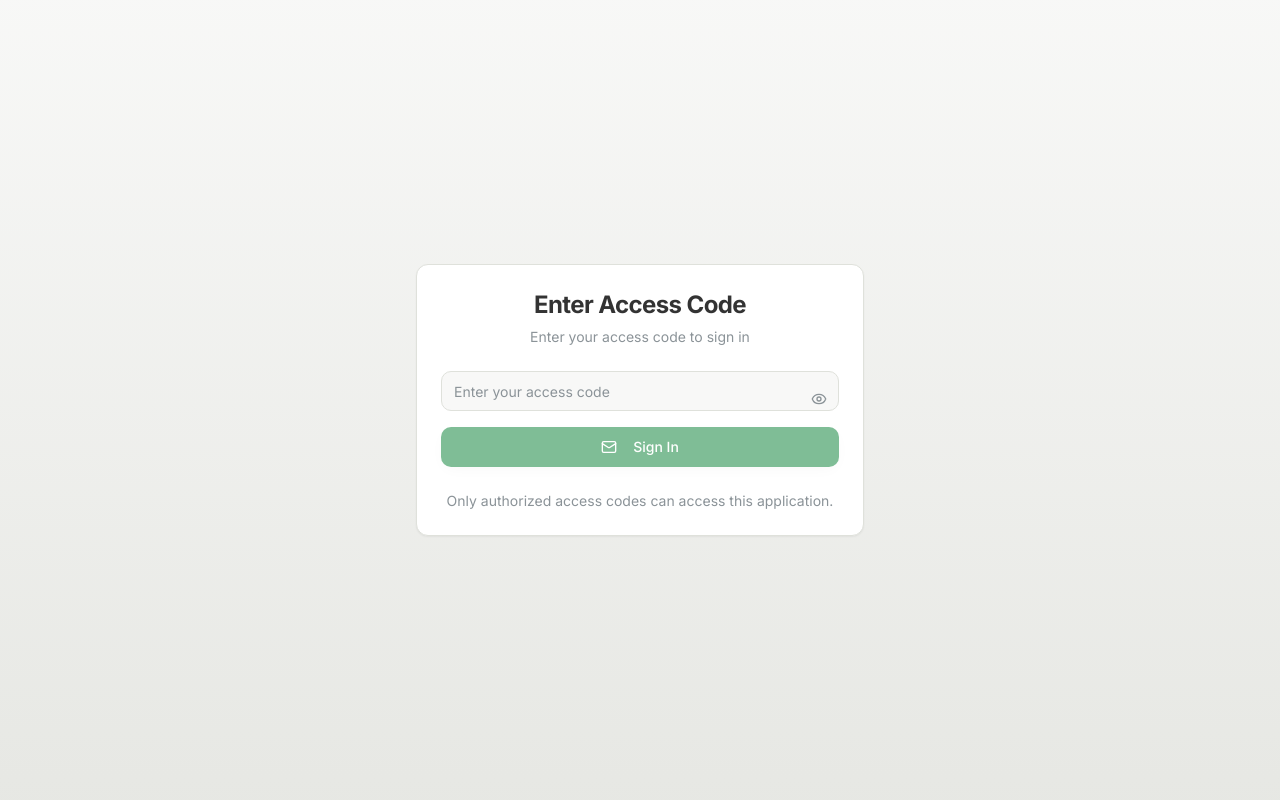
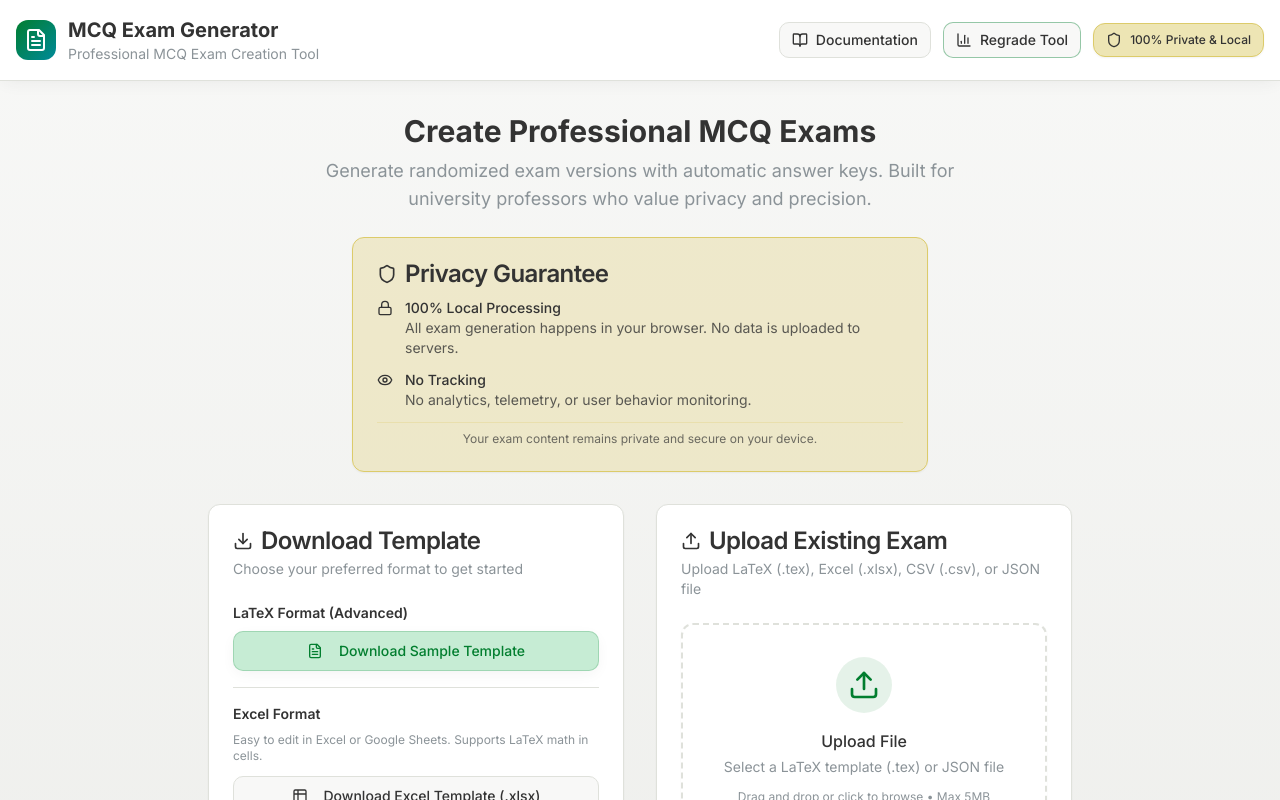
Before and after one commit to mmogib/examazej, a React (Vite) app: page /app in a window 1280 px wide. Before the commit this address led to /auth. Shown: the top 800 px of the page. Built offline with nearby package versions, Linux system fonts and the light colour scheme.

Commit message:
feat: remove auth

```diff
--- a/src/App.tsx
+++ b/src/App.tsx
@@ -5,7 +5,6 @@ import { QueryClient, QueryClientProvider } from "@tanstack/react-query";
 import { BrowserRouter, Routes, Route } from "react-router-dom";
 import { PageTransition } from "@/components/PageTransition";
 import Index from "./pages/Index";
-import Auth from "./pages/Auth";
 import Landing from "./pages/Landing";
 import NotFound from "./pages/NotFound";
 
@@ -20,7 +19,6 @@ const App = () => (
         <Routes>
           <Route path="/" element={<PageTransition><Landing /></PageTransition>} />
           <Route path="/app" element={<PageTransition><Index /></PageTransition>} />
-          <Route path="/auth" element={<PageTransition><Auth /></PageTransition>} />
           {/* ADD ALL CUSTOM ROUTES ABOVE THE CATCH-ALL "*" ROUTE */}
           <Route path="*" element={<PageTransition><NotFound /></PageTransition>} />
         </Routes>
--- a/src/components/layout/Header.tsx
+++ b/src/components/layout/Header.tsx
@@ -1,19 +1,15 @@
-import { Shield, FileText, Home, BookOpen, LogOut, User as UserIcon, BarChart3 } from 'lucide-react';
+import { Shield, FileText, Home, BookOpen, BarChart3 } from 'lucide-react';
 import { Card } from '@/components/ui/card';
 import { Button } from '@/components/ui/button';
-import { Tooltip, TooltipContent, TooltipProvider, TooltipTrigger } from '@/components/ui/tooltip';
-import type { User } from '@/lib/auth';
 
 interface HeaderProps {
   onStartOver?: () => void;
   onShowDocs?: () => void;
   showStartOver?: boolean;
   currentStep?: string;
-  user?: User | null;
-  onSignOut?: () => void;
 }
 
-export function Header({ onStartOver, onShowDocs, showStartOver = false, currentStep, user, onSignOut }: HeaderProps) {
+export function Header({ onStartOver, onShowDocs, showStartOver = false, currentStep }: HeaderProps) {
   return (
     <header className="border-b bg-card shadow-card">
       <div className="container mx-auto px-4 py-4">
@@ -62,38 +58,6 @@ export function Header({ onStartOver, onShowDocs, showStartOver = false, current
               </Button>
             )}
 
-            {user && (
-              <div className="flex items-center gap-2">
-                <TooltipProvider>
-                  <Tooltip>
-                    <TooltipTrigger asChild>
-                      <Card className="px-3 py-2 bg-muted border-muted cursor-default">
-                        <div className="flex items-center gap-2 text-muted-foreground">
-                          <UserIcon className="h-4 w-4" />
-                          <span className="text-xs font-medium truncate max-w-32">
-                            {user.name || user.email}
-                          </span>
-                        </div>
-                      </Card>
-                    </TooltipTrigger>
-                    <TooltipContent>
-                      <p>{user.email}</p>
-                    </TooltipContent>
-                  </Tooltip>
-                </TooltipProvider>
-
-                <Button
-                  onClick={onSignOut}
-                  variant="outline"
-                  size="sm"
-                  className="flex items-center gap-2"
-                >
-                  <LogOut className="h-4 w-4" />
-                  Sign Out
-                </Button>
-              </div>
-            )}
-
             <Card className="px-3 py-2 bg-accent/50 border-accent">
               <div className="flex items-center gap-2 text-accent-foreground">
                 <Shield className="h-4 w-4" />
--- a/src/lib/auth.ts
+++ /dev/null
@@ -1,120 +0,0 @@
-// Authentication client for Hono API
-const AUTH_API_URL = 'https://shuffler-auth.mshahrani.website/api/auth';
-const TOKEN_KEY = 'auth_token';
-const USER_KEY = 'user_data';
-
-export interface User {
-  email: string;
-  name: string;
-}
-
-export interface AuthResponse {
-  success: boolean;
-  token: string;
-  user: User;
-  expiresIn: string;
-}
-
-export interface AuthError {
-  error: string;
-  message?: string;
-}
-
-// Verify access code and get JWT token
-export async function verifyCode(code: string): Promise<AuthResponse> {
-  const response = await fetch(`${AUTH_API_URL}/verify`, {
-    method: 'POST',
-    headers: {
-      'Content-Type': 'application/json',
-    },
-    body: JSON.stringify({ code }),
-  });
-
-  if (!response.ok) {
-    const error: AuthError = await response.json();
-    throw new Error(error.message || error.error || 'Failed to verify code');
-  }
-
-  const data: AuthResponse = await response.json();
-
-  // Store token and user data
-  localStorage.setItem(TOKEN_KEY, data.token);
-  localStorage.setItem(USER_KEY, JSON.stringify(data.user));
-
-  return data;
-}
-
-// Get current user from token
-export async function getCurrentUser(): Promise<User | null> {
-  const token = localStorage.getItem(TOKEN_KEY);
-
-  if (!token) {
-    return null;
-  }
-
-  try {
-    const response = await fetch(`${AUTH_API_URL}/me`, {
-      method: 'GET',
-      headers: {
-        'Authorization': `Bearer ${token}`,
-      },
-    });
-
-    if (!response.ok) {
-      // Token is invalid or expired
-      signOut();
-      return null;
-    }
-
-    const data = await response.json();
-
-    if (data.success && data.user) {
-      // Update stored user data
-      localStorage.setItem(USER_KEY, JSON.stringify(data.user));
-      return data.user;
-    }
-
-    return null;
-  } catch (error) {
-    console.error('Failed to get current user:', error);
-    signOut();
-    return null;
-  }
-}
-
-// Get stored user data (without API call)
-export function getStoredUser(): User | null {
-  const userData = localStorage.getItem(USER_KEY);
-  if (!userData) return null;
-
-  try {
-    return JSON.parse(userData);
-  } catch {
-    return null;
-  }
-}
-
-// Get stored token
-export function getToken(): string | null {
-  return localStorage.getItem(TOKEN_KEY);
-}
-
-// Check if user is authenticated
-export function isAuthenticated(): boolean {
-  return !!getToken();
-}
-
-// Sign out
-export function signOut(): void {
-  localStorage.removeItem(TOKEN_KEY);
-  localStorage.removeItem(USER_KEY);
-  // Also remove old Supabase data if exists
-  localStorage.removeItem('userFullName');
-  localStorage.removeItem('userEmail');
-}
-
-// Verify token validity (optional - useful for route guards)
-export async function verifyToken(): Promise<boolean> {
-  const user = await getCurrentUser();
-  return !!user;
-}
--- a/src/pages/Auth.tsx
+++ /dev/null
@@ -1,123 +0,0 @@
-import { useState, useEffect } from 'react';
-import { useNavigate } from 'react-router-dom';
-import { Button } from '@/components/ui/button';
-import { Input } from '@/components/ui/input';
-import { Card, CardContent, CardDescription, CardHeader, CardTitle } from '@/components/ui/card';
-import { Alert, AlertDescription } from '@/components/ui/alert';
-import { Mail, Loader2, Eye, EyeOff } from 'lucide-react';
-import { useToast } from '@/hooks/use-toast';
-import { verifyCode, isAuthenticated } from '@/lib/auth';
-
-const Auth = () => {
-  const [code, setCode] = useState('');
-  const [showCode, setShowCode] = useState(false);
-  const [loading, setLoading] = useState(false);
-  const [error, setError] = useState('');
-  const navigate = useNavigate();
-  const { toast } = useToast();
-
-  useEffect(() => {
-    // Check if user is already logged in
-    if (isAuthenticated()) {
-      navigate('/app');
-    }
-  }, [navigate]);
-
-  const handleSubmit = async (e: React.FormEvent) => {
-    e.preventDefault();
-    if (!code) return;
-
-    setLoading(true);
-    setError('');
-
-    try {
-      const data = await verifyCode(code);
-
-      toast({
-        title: `Welcome${data.user.name ? `, ${data.user.name}` : ''}!`,
-        description: `Logged in as ${data.user.email}`,
-      });
-
-      // Navigate to app
-      navigate('/app');
-    } catch (err: any) {
-      console.error('Auth error:', err);
-      setError(
-        err.message ||
-        'Please verify that you entered the correct code. If this issue persists, contact admin (mshahrani@kfupm.edu.sa).'
-      );
-    } finally {
-      setLoading(false);
-    }
-  };
-
-  return (
-    <div className="min-h-screen bg-gradient-academic flex items-center justify-center p-4">
-      <Card className="w-full max-w-md">
-        <CardHeader className="text-center">
-          <CardTitle className="text-2xl font-bold">Enter Access Code</CardTitle>
-          <CardDescription>
-            Enter your access code to sign in
-          </CardDescription>
-        </CardHeader>
-        <CardContent>
-          <form onSubmit={handleSubmit} className="space-y-4">
-            <div className="space-y-2 relative">
-              <Input
-                type={showCode ? "text" : "password"}
-                placeholder="Enter your access code"
-                value={code}
-                onChange={(e) => setCode(e.target.value)}
-                required
-                disabled={loading}
-                className="w-full pr-10"
-              />
-              <button
-                type="button"
-                onClick={() => setShowCode(!showCode)}
-                className="absolute right-3 top-1/2 -translate-y-1/2 text-muted-foreground hover:text-foreground"
-                disabled={loading}
-              >
-                {showCode ? (
-                  <EyeOff className="h-4 w-4" />
-                ) : (
-                  <Eye className="h-4 w-4" />
-                )}
-              </button>
-            </div>
-
-            {error && (
-              <Alert variant="destructive">
-                <AlertDescription>{error}</AlertDescription>
-              </Alert>
-            )}
-
-            <Button
-              type="submit"
-              className="w-full"
-              disabled={loading || !code}
-            >
-              {loading ? (
-                <>
-                  <Loader2 className="mr-2 h-4 w-4 animate-spin" />
-                  Verifying...
-                </>
-              ) : (
-                <>
-                  <Mail className="mr-2 h-4 w-4" />
-                  Sign In
-                </>
-              )}
-            </Button>
-          </form>
-
-          <div className="mt-6 text-center text-sm text-muted-foreground">
-            <p>Only authorized access codes can access this application.</p>
-          </div>
-        </CardContent>
-      </Card>
-    </div>
-  );
-};
-
-export default Auth;
--- a/src/pages/Index.tsx
+++ b/src/pages/Index.tsx
@@ -1,38 +1,16 @@
-import { useState, useEffect } from 'react';
-import { useNavigate } from 'react-router-dom';
+import { useState } from 'react';
 import { Header } from '@/components/layout/Header';
 import { Footer } from '@/components/layout/Footer';
 import { StartPage } from './Start';
 import { DetailsPage } from './Details';
 import { ResultsPage } from './Results';
 import { DocumentationPage } from './Documentation';
-import { getCurrentUser, signOut, type User } from '@/lib/auth';
 import type { ExamJSON } from '@/lib/types';
 
 const Index = () => {
   const [examData, setExamData] = useState<ExamJSON | null>(null);
   const [currentStep, setCurrentStep] = useState<'start' | 'details' | 'results' | 'docs'>('start');
   const [generationSeed, setGenerationSeed] = useState<string>('');
-  const [user, setUser] = useState<User | null>(null);
-  const [loading, setLoading] = useState(true);
-  const navigate = useNavigate();
-
-  useEffect(() => {
-    // Check authentication on mount
-    const checkAuth = async () => {
-      const currentUser = await getCurrentUser();
-
-      if (!currentUser) {
-        navigate('/auth');
-      } else {
-        setUser(currentUser);
-      }
-
-      setLoading(false);
-    };
-
-    checkAuth();
-  }, [navigate]);
 
   const handleDataLoaded = (data: ExamJSON) => {
     setExamData(data);
@@ -70,26 +48,6 @@ const Index = () => {
     setCurrentStep('start');
   };
 
-  const handleSignOut = () => {
-    signOut();
-    navigate('/auth');
-  };
-
-  if (loading) {
-    return (
-      <div className="min-h-screen bg-gradient-academic flex items-center justify-center">
-        <div className="text-center">
-          <div className="animate-spin rounded-full h-32 w-32 border-b-2 border-primary mx-auto"></div>
-          <p className="mt-4 text-muted-foreground">Loading...</p>
-        </div>
-      </div>
-    );
-  }
-
-  if (!user) {
-    return null; // Will redirect to auth
-  }
-
   return (
     <div className="min-h-screen bg-gradient-academic flex flex-col">
       <Header
@@ -97,8 +55,6 @@ const Index = () => {
         onShowDocs={handleShowDocs}
         showStartOver={currentStep !== 'start'}
         currentStep={currentStep}
-        user={user}
-        onSignOut={handleSignOut}
       />
       <main className="flex-1">
         {currentStep === 'start' && (
--- a/src/pages/Landing.tsx
+++ b/src/pages/Landing.tsx
@@ -1,7 +1,7 @@
 import { Button } from '@/components/ui/button';
 import { Card, CardContent, CardDescription, CardHeader, CardTitle } from '@/components/ui/card';
 import { Badge } from '@/components/ui/badge';
-import { Shuffle, Users, Clock, Shield, CheckCircle, ArrowRight, LogIn, BarChart3 } from 'lucide-react';
+import { Shuffle, Clock, Shield, CheckCircle, ArrowRight, BarChart3 } from 'lucide-react';
 import { Link } from 'react-router-dom';
 const Landing = () => {
   return <div className="relative min-h-screen bg-gradient-academic">
@@ -20,10 +20,10 @@ const Landing = () => {
             </span>
             <h1 className="text-xl font-semibold tracking-tight group-hover:opacity-90">ExamShuffler</h1>
           </Link>
-          <Link to="/auth">
+          <Link to="/app">
             <Button variant="secondary" size="lg" className="group h-10 gap-2 rounded-xl border border-border/60 bg-card/60 text-foreground/90 shadow-card ring-1 ring-transparent transition hover:bg-primary hover:text-primary-foreground hover:ring-primary/30 hover:shadow-elegant py-[16px] px-[32px] text-lg">
-              <LogIn className="h-4 w-4 opacity-80 transition-transform group-hover:translate-x-0.5" />
-              <span>Sign In</span>
+              <ArrowRight className="h-4 w-4 opacity-80 transition-transform group-hover:translate-x-0.5" />
+              <span>Open App</span>
             </Button>
           </Link>
         </div>
@@ -40,7 +40,7 @@ const Landing = () => {
             Generate randomized, reproducible exam variants in seconds. Built for universities and certification programs.
           </p>
           <div className="mt-10 flex items-center justify-center gap-4">
-            <Link to="/auth">
+            <Link to="/app">
               <Button size="lg" className="group h-12 gap-3 rounded-xl px-8 text-base font-semibold shadow-elegant ring-1 ring-primary/20">
                 Get Started
                 <ArrowRight className="h-5 w-5 transition-transform group-hover:translate-x-0.5" />
@@ -81,14 +81,14 @@ const Landing = () => {
             <div className="pointer-events-none absolute -right-16 -top-16 h-40 w-40 rounded-full bg-gradient-primary opacity-10 blur-2xl transition group-hover:opacity-20" />
             <CardHeader>
               <Shield className="mb-4 h-11 w-11 text-primary" />
-              <CardTitle className="text-lg">Secure Access</CardTitle>
-              <CardDescription className="text-base">Supabase auth with role-aware access controls.</CardDescription>
+              <CardTitle className="text-lg">100% Private</CardTitle>
+              <CardDescription className="text-base">All processing happens locally in your browser.</CardDescription>
             </CardHeader>
             <CardContent>
               <ul className="space-y-3 text-base">
-                <li className="flex items-center gap-3"><CheckCircle className="h-5 w-5 text-primary" /> Authorized users only</li>
-                <li className="flex items-center gap-3"><CheckCircle className="h-5 w-5 text-primary" /> Time-based access</li>
-                <li className="flex items-center gap-3"><CheckCircle className="h-5 w-5 text-primary" /> Status permissions</li>
+                <li className="flex items-center gap-3"><CheckCircle className="h-5 w-5 text-primary" /> No data leaves your device</li>
+                <li className="flex items-center gap-3"><CheckCircle className="h-5 w-5 text-primary" /> No server processing</li>
+                <li className="flex items-center gap-3"><CheckCircle className="h-5 w-5 text-primary" /> No account required</li>
               </ul>
             </CardContent>
           </Card>
@@ -173,13 +173,13 @@ const Landing = () => {
             <CardDescription className="text-lg">Join institutions using ExamShuffler for fair, secure examinations.</CardDescription>
           </CardHeader>
           <CardContent>
-            <Link to="/auth">
+            <Link to="/app">
               <Button size="lg" className="mb-4 h-12 gap-3 rounded-xl px-10 text-lg font-semibold">
-                Access Platform
-                <Users className="h-5 w-5" />
+                Open App
+                <ArrowRight className="h-5 w-5" />
               </Button>
             </Link>
-            <p className="text-sm text-muted-foreground">Access requires an authorized account. Contact your administrator.</p>
+            <p className="text-sm text-muted-foreground">Free to use. No account required.</p>
           </CardContent>
         </Card>
       </section>
```
Also changed, not shown: 1 other file (tests, documents, lock files or other folders).
